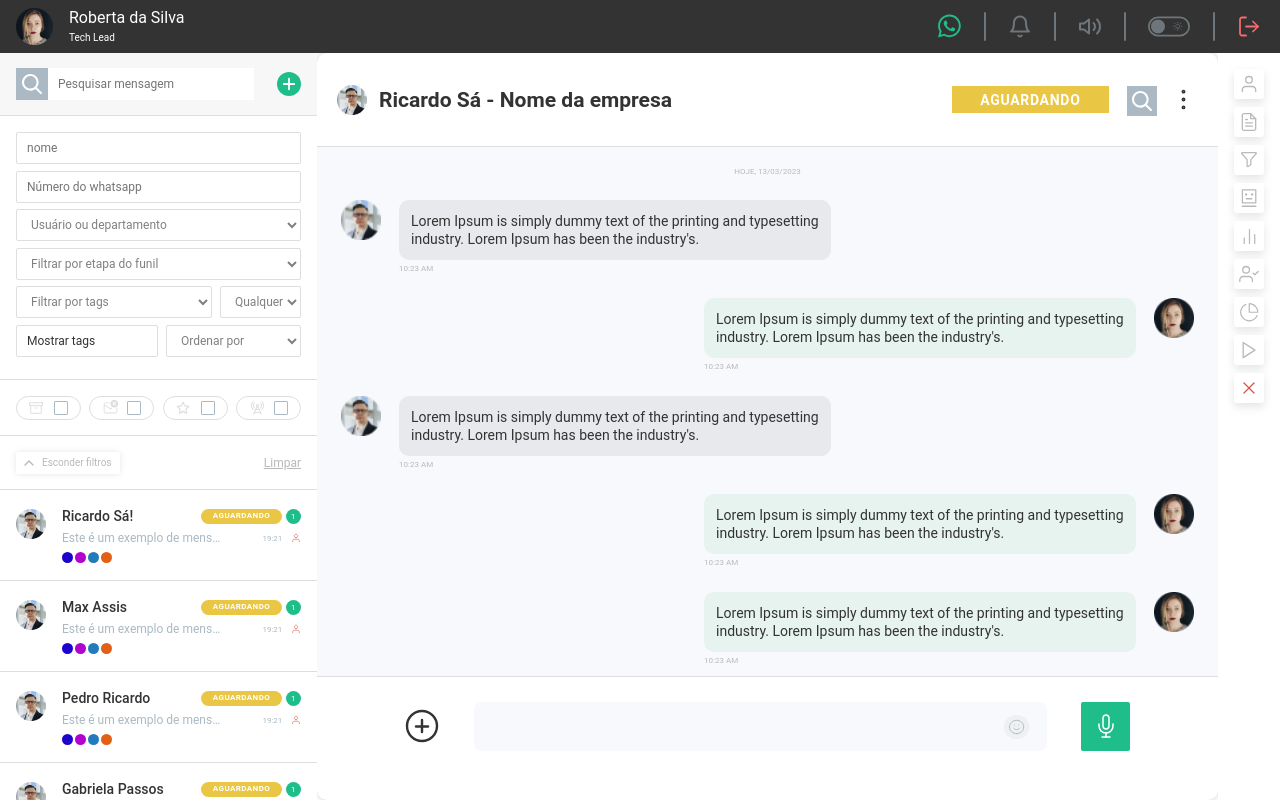
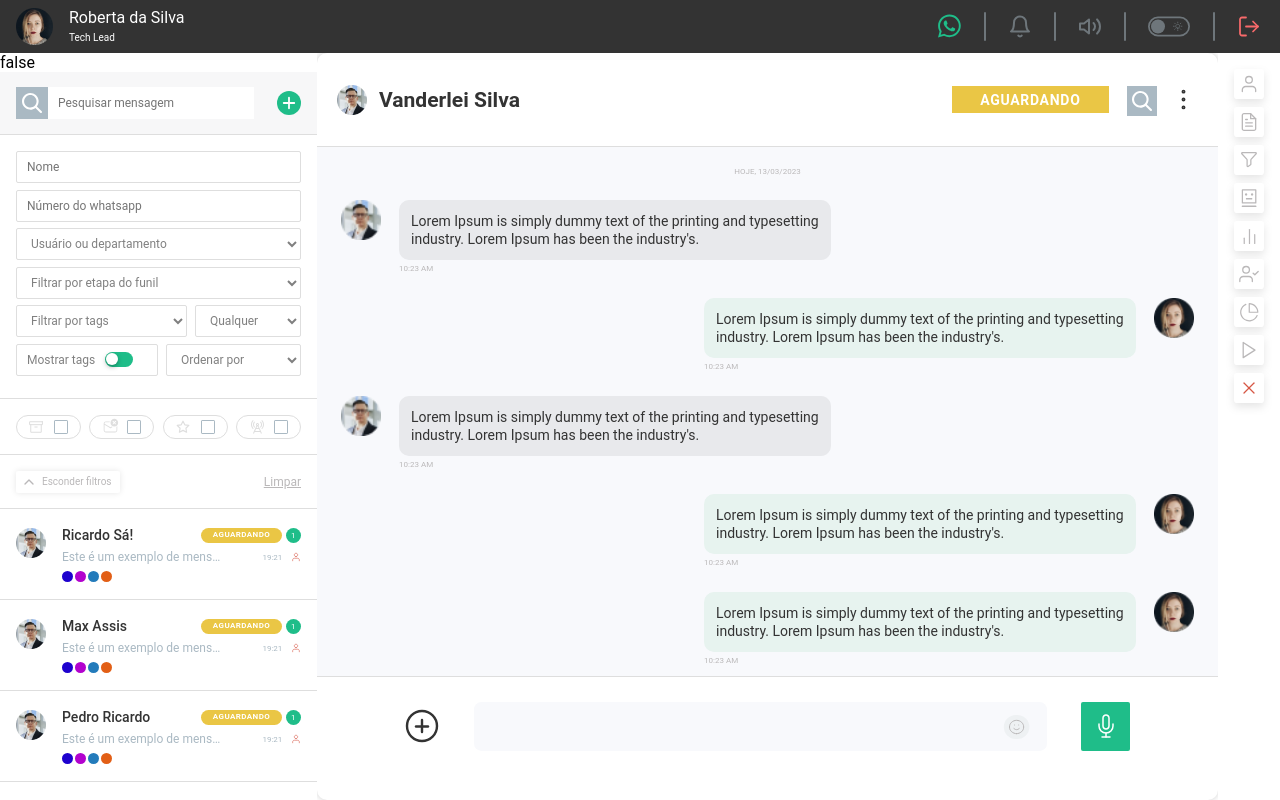
Before and after one commit to maxassis/tela_de_chat, a Nuxt app: page / in a window 1280 px wide. Built offline with nearby package versions, Linux system fonts and the light colour scheme; a web font is replaced by a local one.

Commit message:
feat: fazendo a estiliozação dos inputs do chatlist

```diff
--- a/app.vue
+++ b/app.vue
@@ -1,12 +1,12 @@
 <template>
   <div class="container">
-    <div :class="['external-container',  {'menu--open': option !== ''}, {'chalist--open': chatlist }, {'messages--open' : messages }]" >
+    <div :class="['external-container',  {'menu--open': option !== ''}, {'chalist--open': chatlist }, {'messages--open' : messages && !menu}, {'menu-mobile--open': menu}]" >
       <Header />
       <div class="chat-list">
         <ChatsList/>
       </div>
       <div class="messages" >
-        <Messages />
+        <Messages :showMenu="showMenu"/>
       </div>
       <div class="options">
         <Options />
@@ -21,7 +21,7 @@
 <script setup lang="ts">
 import {option} from '@/store/options';
 import {chatlist, messages} from '@/store/toggleScreen';
-// import { ref } from 'vue';
+import { ref } from 'vue';
 
 useHead({
   link: [
@@ -37,13 +37,11 @@ useHead({
   ],
 });
 
-// let menu = ref(false);
-// function showMenu() {
-//   menu.value = true
-//   console.log(menu.value)
-// }
-
-
+let menu = ref(false);
+function showMenu() {
+  menu.value = true
+  console.log(menu.value)
+}
 
 </script>
 
@@ -108,11 +106,15 @@ useHead({
 }
 
 .menu--open {
- // grid-template-columns: 19.813rem minmax(39.375rem, 66.313rem) 19.813rem 3.875rem;
- grid-template-columns: 19.813rem 1fr 19.813rem 3.875rem;
-  padding-inline: 0;
-  margin: 0;
+  //grid-template-columns: 19.813rem minmax(39.375rem, 66.313rem) 19.813rem 3.875rem;
+   grid-template-columns: 19.813rem 1fr 19.813rem 3.875rem;
+  // padding-inline: 0;
+  // margin: 0;
 
+}
+
+.menu-mobile--open {
+  grid-template-columns: 0 1fr auto 0 !important;
 }
 
 .messages--open {
--- a/assets/css/main.scss
+++ b/assets/css/main.scss
@@ -107,10 +107,14 @@
   outline: none;
   font-size: 12px;
 
-  &:focus {
-    border: 1px solid #DEDEDE;
-    border-color: #1fbd89;
+  &:not(:placeholder-shown)  {
+    border-color: #1fbd89 !important;
   }
 
+}
+
+.border-green {
+  border-color: #1fbd89 !important;
+  color: #333333 !important;
 
 }
--- a/components/ChatsList.vue
+++ b/components/ChatsList.vue
@@ -1,4 +1,5 @@
 <template>
+  {{ showInput }}
   <div class="message-search">
     <div class="message-search__input-wrapper">
       <div class="message-search__icon">
@@ -8,33 +9,44 @@
     </div>
     <img src="../images/add.svg" />
   </div>
-
   <div class="inputs-section">
-    <input type="text" placeholder="nome" />
-    <input type="text" placeholder="Número do whatsapp" />
-    <select>
-      <option selected style="color: pink">Usuário ou departamento</option>
-      <option>Financeiro</option>
+    <input class="input" type="text" placeholder="Nome" />
+    <input class="input" type="text" placeholder="Número do whatsapp" />
+    <select v-model="departamento" :class="[departamento != '' ? 'border-green' : '']">
+      <option selected style="color: pink" value="">Usuário ou departamento</option>
+      <option value="1">Financeiro</option>
+      <option value="2">Comercial</option>
     </select>
-    <select>
-      <option>Filtrar por etapa do funil</option>
+    <select v-model="funil" :class="[funil != '' ? 'border-green' : '']">
+      <option value="">Filtrar por etapa do funil</option>
+      <option value="1">Etapa 1</option>
+      <option value="2">Etapa 2</option>
     </select>
 
     <div class="inputs-section__group1">
-      <select>
-        <option>Filtrar por tags</option>
+      <select v-model="tags" :class="[tags != '' ? 'border-green' : '']">
+        <option value="">Filtrar por tags</option>
+        <option value="1">Tag 1</option>
+        <option value="2">Tag 2</option>
       </select>
-      <select style="inline-size: 106px">
-        <option>Qualquer</option>
+      <select v-model="qualquer" :class="[qualquer != '' ? 'border-green' : '']" style="inline-size: 106px">
+        <option value="">Qualquer</option>
+        <option value=1>Todas as tags</option>
       </select>
     </div>
 
     <div class="inputs-section__group2">
       <div>
-        <span>Mostrar tags</span>
+        <span :style="showInput ? 'color: #333333' : 'color: gray'">Mostrar tags</span>
+        <div class="toggle-switch">
+          <input v-model="showInput" value="1" class="toggle-input" id="toggle" type="checkbox">
+          <label class="toggle-label" for="toggle"></label>
+        </div>
       </div>
-      <select>
-        <option>Ordenar por</option>
+      <select v-model="order" :class="[order != '' ? 'border-green' : '']">
+        <option value="">Ordenar por</option>
+        <option value="1">Mais novo</option>
+        <option value="2">Data de criação</option>
       </select>
     </div>
   </div>
@@ -58,11 +70,11 @@
     </div>
   </div>
 
-  <div :class="['list', {'up': hide}]">
+  <div :class="['list', { 'up': hide }]">
     <div class="list__top-bar">
       <div class="list__hidden-list" @click="toggleHide">
         <img src="../images/up.svg" />
-        <span>{{hide ? 'Mostrar filtros' : 'Esconder filtros'}}</span>
+        <span>{{ hide ? 'Mostrar filtros' : 'Esconder filtros' }}</span>
       </div>
       <span class="list__clean">Limpar</span>
     </div>
@@ -72,14 +84,20 @@
 </template>
 
 <script setup lang="ts">
-import {ref} from "vue"
+import { ref } from "vue"
 
 let hide = ref<boolean>(false)
+
+let departamento = ref<string>('')
+let funil = ref<string>('')
+let tags = ref<string>('')
+let qualquer = ref<string>('')
+let order = ref<string>('')
+let showInput = ref<boolean>(false)
 
 function toggleHide(): void {
   hide.value = hide.value ? false : true;
 }
-
 
 </script>
 
@@ -97,13 +115,13 @@ function toggleHide(): void {
   inline-size: 100%;
   block-size: 3.938rem;
   background: #f7f7f8;
-  border-bottom: 1px solid #dedede;
+  border-block-end: 1px solid #dedede;
 
   &__input-wrapper {
     inline-size: 238px;
     display: flex;
 
-    > input {
+    >input {
       inline-size: 100%;
       block-size: 2rem;
       outline: none;
@@ -128,7 +146,7 @@ function toggleHide(): void {
   padding: 16px;
   border-bottom: 1px solid #dedede;
 
-  > input,
+  >input,
   select {
     inline-size: 100%;
     block-size: 32px;
@@ -140,7 +158,7 @@ function toggleHide(): void {
     font-size: 12px;
   }
 
-  > select {
+  >select {
     color: gray;
   }
 
@@ -149,7 +167,7 @@ function toggleHide(): void {
     block-size: 32px;
     gap: 8px;
 
-    > select {
+    >select {
       color: gray;
     }
   }
@@ -160,7 +178,7 @@ function toggleHide(): void {
     block-size: 32px;
     color: gray;
 
-    > div {
+    >div {
       display: flex;
       align-items: center;
       min-inline-size: 142px;
@@ -169,7 +187,7 @@ function toggleHide(): void {
       border-radius: 2px;
       padding-inline-start: 10px;
 
-      > span {
+      >span {
         font-weight: 400;
         font-size: 12px;
         line-height: 16px;
@@ -177,7 +195,7 @@ function toggleHide(): void {
       }
     }
 
-    > select {
+    >select {
       color: gray;
     }
   }
@@ -226,13 +244,13 @@ function toggleHide(): void {
 
         &::after {
           content: "";
-          width: 10px;
-          height: 5px;
-          border-right: 2.5px solid white;
-          border-top: 2.5px solid white;
+          inline-size: 10px;
+          block-size: 5px;
+          border-inline-end: 2.5px solid white;
+          border-block-start: 2.5px solid white;
           position: absolute;
-          left: 2.5px;
-          top: 4px;
+          inset-inline-start: 2.5px;
+          inset-block-start: 4px;
           transform: rotate(130deg);
         }
       }
@@ -279,6 +297,12 @@ function toggleHide(): void {
     text-decoration-line: underline;
     color: #BAB8B9;
     cursor: pointer;
+
+    &:hover {
+      color: #1fbd89;
+    }
+
+
   }
 
 
@@ -288,4 +312,82 @@ function toggleHide(): void {
   transform: translateY(-383px);
 }
 
+// Toggle button
+
+/* Genel stil */
+.toggle-switch {
+  position: relative;
+  display: inline-block;
+  width: 27.857px;
+  height: 15px;
+  margin: 10px;
+}
+
+/* Giriş stil */
+.toggle-switch .toggle-input {
+  display: none;
+}
+
+/* Anahtarın stilinin etrafındaki etiketin stil */
+.toggle-switch .toggle-label {
+  position: absolute;
+  top: 0;
+  left: 0;
+  width: 27.857px;
+  height: 15px;
+  background-color: #1FBD89;
+  border-radius: 34px;
+  cursor: pointer;
+  transition: background-color 0.3s;
+}
+
+/* Anahtarın yuvarlak kısmının stil */
+.toggle-switch .toggle-label::before {
+  content: "";
+  position: absolute;
+  width: 12px;
+  height: 12px;
+  border-radius: 50%;
+  top: 1.22px;
+  left: 1.2px;
+  background-color: #fff;
+  box-shadow: 0px 2px 5px 0px rgba(0, 0, 0, 0.3);
+  transition: transform 0.3s;
+}
+
+/* Anahtarın etkin hale gelmesindeki stil değişiklikleri */
+.toggle-switch .toggle-input:checked + .toggle-label {
+  background-color: #1FBD89;
+}
+
+.toggle-switch .toggle-input:checked + .toggle-label::before {
+  transform: translateX(13px);
+}
+
+/* Light tema */
+.toggle-switch.light .toggle-label {
+  background-color: #1FBD89;
+}
+
+.toggle-switch.light .toggle-input:checked + .toggle-label {
+  background-color: #1FBD89;
+}
+
+.toggle-switch.light .toggle-input:checked + .toggle-label::before {
+  transform: translateX(6px);
+}
+
+/* Dark tema */
+.toggle-switch.dark .toggle-label {
+  background-color: #1FBD89;
+}
+
+.toggle-switch.dark .toggle-input:checked + .toggle-label {
+  background-color: #1FBD89;
+}
+
+.toggle-switch.dark .toggle-input:checked + .toggle-label::before {
+  transform: translateX(16px);
+}
+
 </style>
--- a/components/Messages.vue
+++ b/components/Messages.vue
@@ -9,7 +9,7 @@
         />
         <img src="../images/user1.png" />
         <div>
-          <h3>Ricardo Sá - Nome da empresa</h3>
+          <h3>Vanderlei Silva</h3>
           <span class="messages__status-mobile">AGUARDANDO</span>
         </div>
       </div>
@@ -203,8 +203,11 @@
 <script setup lang="ts">
 import toogleScreen from "../store/toggleScreen";
 const { changeScreen } = toogleScreen();
+const {showMenu} = defineProps<{showMenu: Function}>()
 
-function showMenu() {}
+
+
+
 </script>
 
 <style lang="scss" scoped>
@@ -216,7 +219,7 @@ function showMenu() {}
   box-shadow: 0px 0px 6.13636px rgba(0, 0, 0, 0.2);
   border-radius: 10px;
   container-type: inline-size;
-  container-name: top;
+  container-name: messages;
 
   &__top {
     display: flex;
@@ -226,8 +229,6 @@ function showMenu() {}
     border-radius: 10px 10px 0 0;
     padding-inline: 20px 20.75px;
     border-block-end: 1px solid #dedede;
-    // container-type: inline-size;
-    // container-name: top;
 
     @media (width <= 600px) {
       block-size: 78px;
@@ -246,10 +247,6 @@ function showMenu() {}
     line-height: 21px;
     color: #333333;
 
-    // @media (width <= 600px) {
-    //   font-size: 12px;
-    //   line-height: 14px;
-    // }
   }
 
   &__arrow {
@@ -280,7 +277,6 @@ function showMenu() {}
   &__menu-top {
     display: flex;
     justify-content: flex-end;
-    // inline-size: 205px;
     block-size: 27px;
     position: relative;
   }
@@ -298,10 +294,6 @@ function showMenu() {}
     letter-spacing: 0.05em;
     color: #ffffff;
     padding-inline: 28px;
-
-    // @media (width <= 600px) {
-    //   display: none;
-    // }
   }
 
   &__search {
@@ -311,33 +303,17 @@ function showMenu() {}
     block-size: 30px;
     background: #aab9c3;
     margin-inline-start: 18px;
-
-    // @media (width <= 600px) {
-    //   display: none;
-    // }
   }
 
   &__vertical {
     margin-inline-start: 13.75px;
     cursor: pointer;
-
-    @media (width > 1340px) {
-      display: none;
-    }
-
-    @media (width <= 600px) {
-      display: none;
-    }
   }
 
   &__horizontal {
     display: none;
     inline-size: 20px;
     cursor: pointer;
-
-    @media (width <= 600px) {
-      display: block;
-    }
   }
 
   &__menu-invisible {
@@ -355,7 +331,7 @@ function showMenu() {}
     background-color: #f8f9fc;
     border-block-end: 1px solid #dedede;
     padding-inline: 24px;
-    overflow: scroll;
+    overflow-x: hidden;
   }
 
   &__date {
@@ -479,7 +455,7 @@ function showMenu() {}
 }
 
 
-@container top (max-width: 601px) {
+@container messages (max-width: 601px) {
   .messages {
     &__name {
       font-size: 12px;
@@ -505,11 +481,15 @@ function showMenu() {}
       padding-inline: 16px;
 
     }
+
+    &__vertical {
+      display: none;
+    }
+
+    &__horizontal {
+      display: block;
+    }
+
   }
 }
 </style>
-
-<!--
-&__bottom {
-  display: none;
-} -->
```
